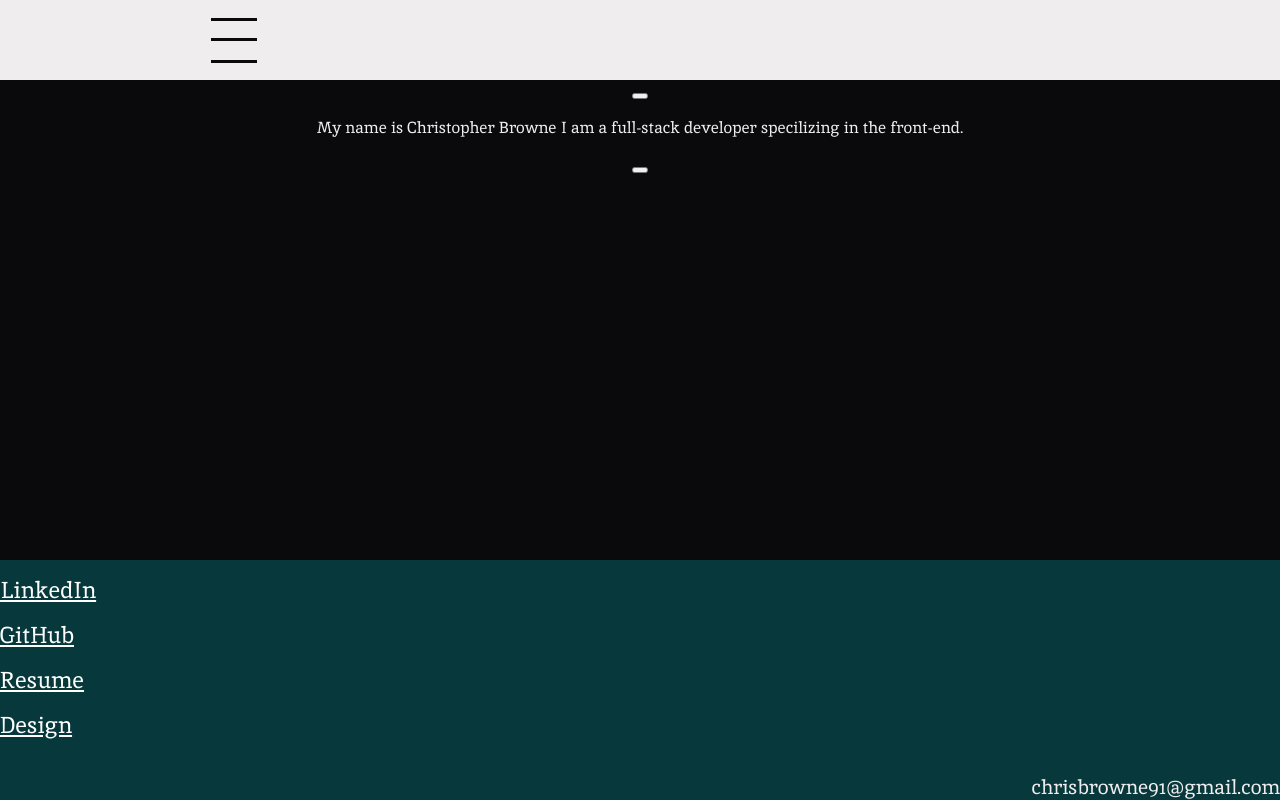
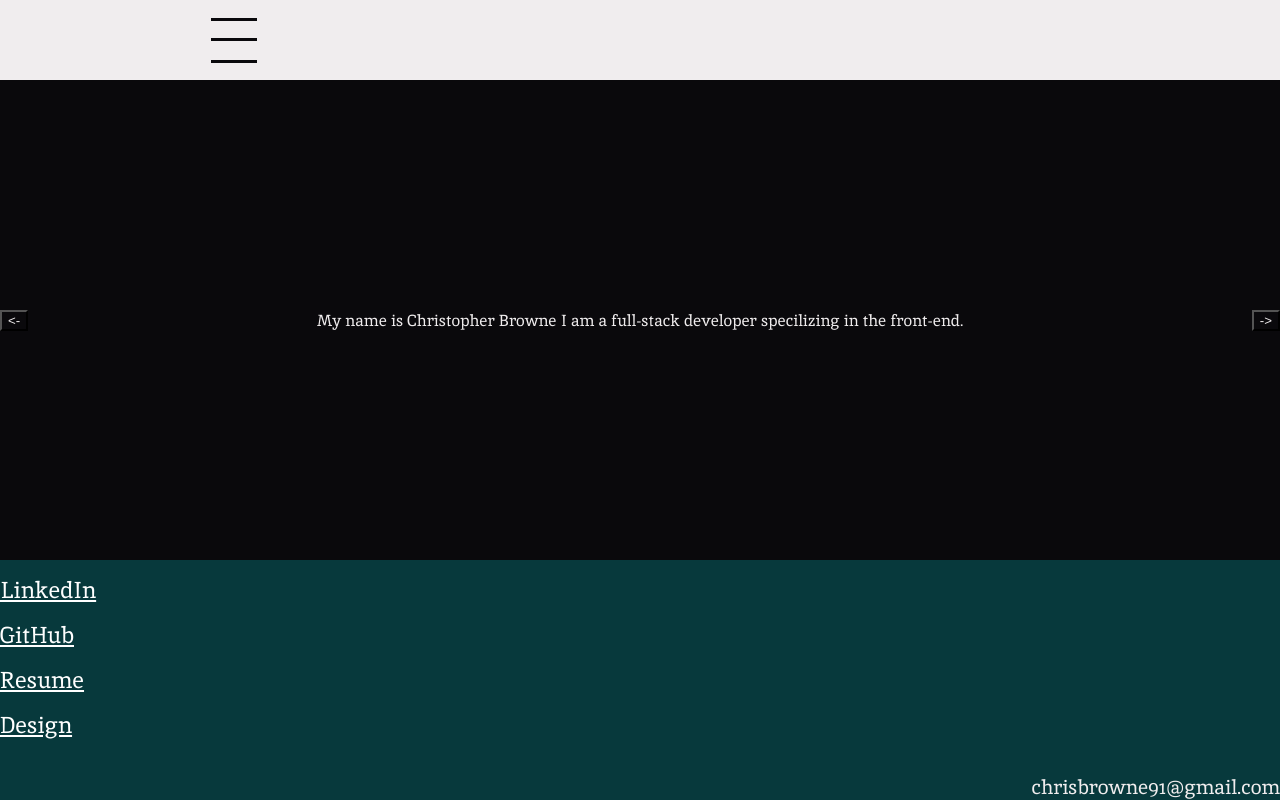
Before and after one commit to ChristopherB91/portfolio, a React (Vite) app: page /AboutMe in a window 1280 px wide. Built offline with nearby package versions, Linux system fonts and the light colour scheme.

Commit message:
aboutMe component styled

```diff
--- a/src/App.css
+++ b/src/App.css
@@ -183,6 +183,26 @@ h1 {
   }
 }
 
+/* About Me */
+
+#aboutMe {
+  display: flex;
+  align-items: center;
+  justify-content: space-between;
+}
+
+#aboutMe input {
+  background-color: #0a090c;
+  color: #f0edee;
+}
+
+#aboutMe ul {
+  display: flex;
+  flex-direction: column;
+  align-items: center;
+  list-style-type: disc;
+}
+
 /* Footer */
 
 footer {
--- a/src/components/aboutMe.tsx
+++ b/src/components/aboutMe.tsx
@@ -23,7 +23,7 @@ export const AboutMe = () => {
     }
   };
 
-  const [posts] = useState<Post[]>([
+  const posts: Post[] = [
     {
       main: "My name is Christopher Browne I am a full-stack developer specilizing in the front-end.",
     },
@@ -43,17 +43,19 @@ export const AboutMe = () => {
         "Do chess puzzles",
       ],
     },
-  ]);
+  ];
 
   return (
-    <div>
-      <button onClick={() => postChange("left")} value="<-" />
-      <p>{posts[num].main}</p>
-      <ul>
-        {posts[num].bullets &&
-          posts[num].bullets.map((bullet, i) => <li key={i}>{bullet}</li>)}
-      </ul>
-      <button onClick={() => postChange("right")} value="->" />
+    <div id="aboutMe">
+      <input type="button" onClick={() => postChange("left")} value="<-" />
+      <div className="posts">
+        <p>{posts[num].main}</p>
+        <ul>
+          {posts[num].bullets &&
+            posts[num].bullets.map((bullet, i) => <li key={i}>{bullet}</li>)}
+        </ul>
+      </div>
+      <input type="button" onClick={() => postChange("right")} value="->" />
     </div>
   );
 };
--- a/src/components/navbar.tsx
+++ b/src/components/navbar.tsx
@@ -42,19 +42,13 @@ export const Navbar = () => {
           />
         </svg>
         <Link to="/AboutMe">
-          <p id="aboutMe" className="tab">
-            About Me
-          </p>
+          <p className="tab">About Me</p>
         </Link>
         <Link to="Projects">
-          <p id="projects" className="tab">
-            Projects
-          </p>
+          <p className="tab">Projects</p>
         </Link>
         <Link to="Future">
-          <p id="future" className="tab">
-            Future
-          </p>
+          <p className="tab">Future</p>
         </Link>
       </nav>
     </>
```
